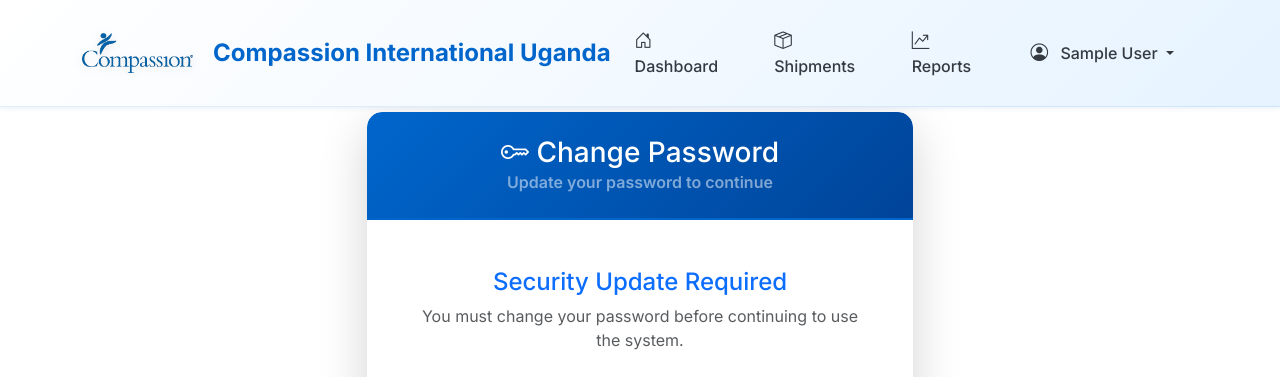
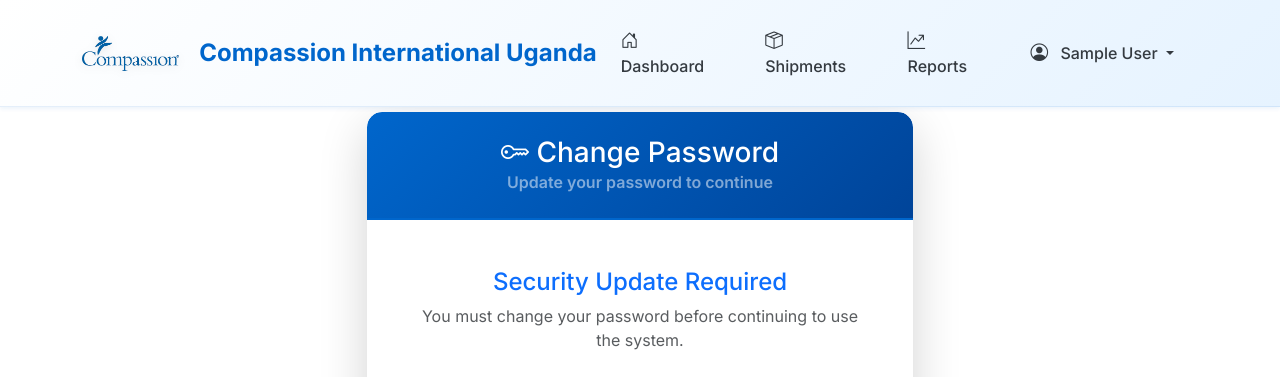
Before and after one commit to Nathan9799/letterflow-compassion-uganda, a Django app: page /accounts/password_change/ in a window 1280 px wide. Shown: the top 377 px of the page. Run offline with Django 5.2, Linux system fonts and the light colour scheme; the visitor is signed in with stand-in values (Sample User, id 1); some libraries are stand-ins or nearby versions.

Commit message:
Fix logo and text alignment in navbar: perfect vertical centering and baseline alignment

```diff
--- a/templates/base.html
+++ b/templates/base.html
@@ -69,6 +69,9 @@
             outline: none;
             padding: 0;
             margin: 0;
+            /* Perfect vertical alignment */
+            line-height: 1;
+            height: auto;
         }
 
         .navbar-brand img {
@@ -80,6 +83,17 @@
             /* Ensure seamless integration */
             vertical-align: middle;
             display: inline-block;
+            /* Perfect alignment with text */
+            align-self: center;
+            flex-shrink: 0;
+        }
+
+        .navbar-brand span {
+            /* Ensure text aligns perfectly with logo */
+            display: inline-block;
+            vertical-align: middle;
+            line-height: 1.2;
+            align-self: center;
         }
 
         .navbar-brand i {
@@ -92,7 +106,7 @@
 
         /* Compassion Logo Styling */
         .navbar-logo {
-            height: 40px;
+            height: 35px;
             width: auto;
             object-fit: contain;
             filter: drop-shadow(0 2px 4px rgba(0, 0, 0, 0.1));
@@ -507,7 +521,7 @@
     <nav class="navbar navbar-expand-lg navbar-light fixed-top">
         <div class="container">
             <a class="navbar-brand" href="{% if user.is_authenticated %}{% url 'shipping:dashboard' %}{% else %}#{% endif %}">
-                <img src="{% static 'images/compassion_logo-removebg-preview.png' %}" alt="Compassion International Uganda" class="navbar-logo me-2" style="height: 40px; width: auto;">
+                <img src="{% static 'images/compassion_logo-removebg-preview.png' %}" alt="Compassion International Uganda" class="navbar-logo me-2" style="height: 35px; width: auto;">
                 <span>Compassion International Uganda</span>
             </a>
 
```
